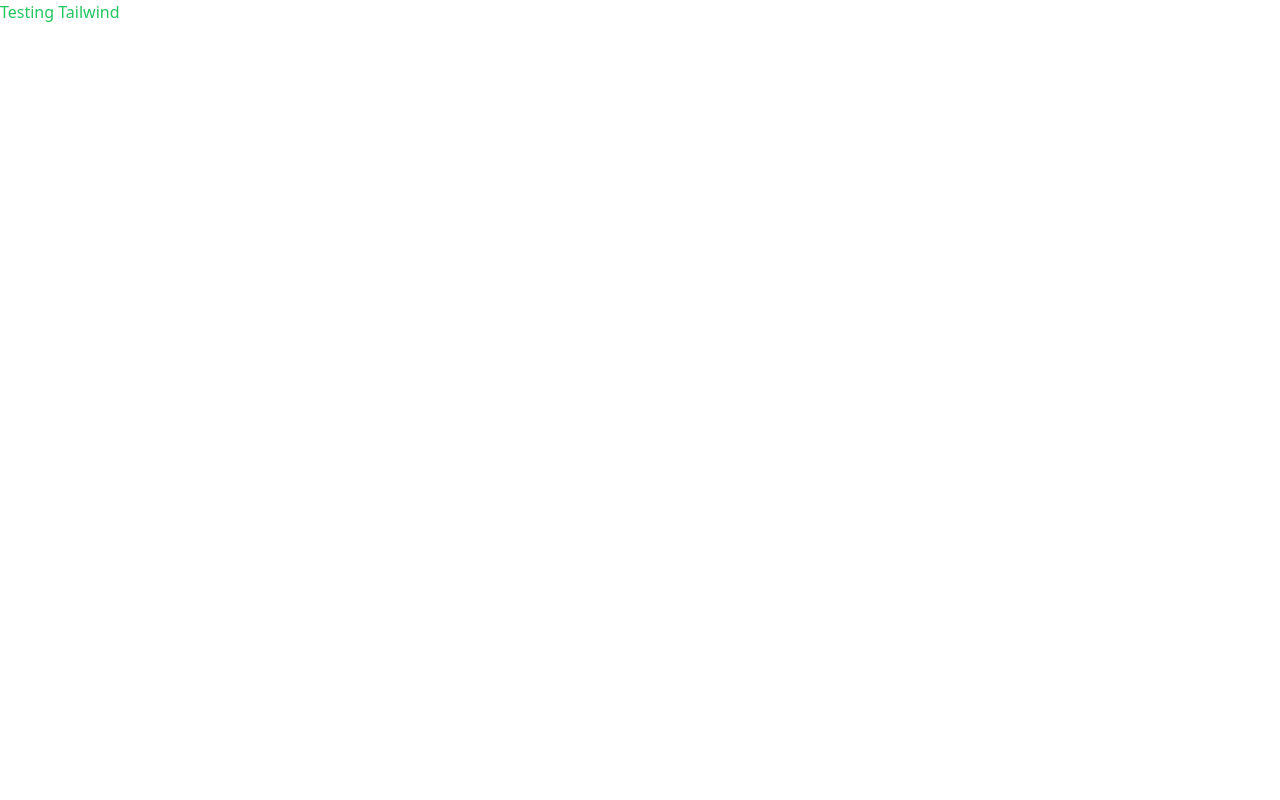
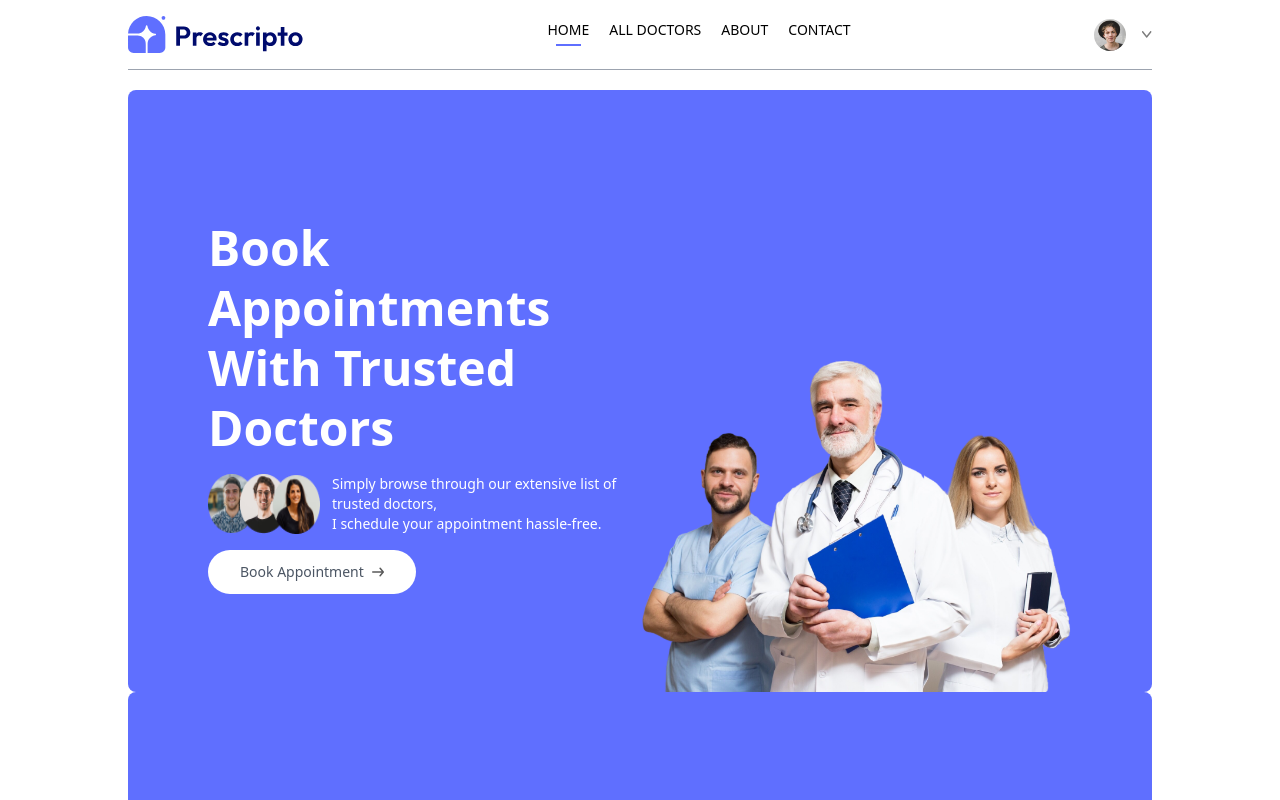
Before and after one commit to mishrabhi/HealthSpot, a React (Vite) app: page / in a window 1280 px wide. Shown: the top 800 px of the page. Built offline with nearby package versions, Linux system fonts and the light colour scheme.

Commit message:
created navbar and header section

```diff
--- a/index.html
+++ b/index.html
@@ -4,7 +4,7 @@
     <meta charset="UTF-8" />
     <link rel="icon" type="image/svg+xml" href="/vite.svg" />
     <meta name="viewport" content="width=device-width, initial-scale=1.0" />
-    <title>HealthSpot</title>
+    <title>Prescripto</title>
   </head>
   <body>
     <div id="root"></div>
--- a/src/App.jsx
+++ b/src/App.jsx
@@ -1,7 +1,36 @@
 import React from "react";
+import { Route, Routes } from "react-router-dom";
+import { BrowserRouter } from "react-router-dom";
+import Home from "./pages/Home";
+import Doctors from "./pages/Doctors";
+import Login from "./pages/Login";
+import About from "./pages/About";
+import Contact from "./pages/Contact";
+import MyProfile from "./pages/MyProfile";
+import MyAppointments from "./pages/MyAppointments";
+import Appointment from "./pages/Appointment";
+import Navbar from "./components/Navbar";
 
 const App = () => {
-  return <div className="text-green-500">Testing Tailwind</div>;
+  return (
+    <BrowserRouter>
+      <div className="mx-4 sm:mx-[10%]">
+        <Navbar />
+        <Home />
+        <Routes>
+          <Route path="/" element={<Home />} />
+          <Route path="/doctors" element={<Doctors />} />
+          <Route path="/doctors/:speciality" element={<Doctors />} />
+          <Route path="/login" element={<Login />} />
+          <Route path="/about" element={<About />} />
+          <Route path="/contact" element={<Contact />} />
+          <Route path="/my-profile" element={<MyProfile />} />
+          <Route path="/my-appointments" element={<MyAppointments />} />
+          <Route path="/appointment/:docId" element={<Appointment />} />
+        </Routes>
+      </div>
+    </BrowserRouter>
+  );
 };
 
 export default App;
--- /dev/null
+++ b/src/components/Header.jsx
@@ -0,0 +1,41 @@
+import React from "react";
+import { assets } from "../assets/assets";
+
+const Header = () => {
+  return (
+    <div className="flex flex-col md:flex-row flex-wrap bg-primary rounded-lg px-6 md:px-10 lg:px-20">
+      {/* Left side */}
+      <div className="md:w-1/2 flex flex-col items-start  justify-center gap-4 py-4 m-auto md:py-[10vw] md:mb-[-30px]">
+        <p className="text-3xl md:text-4xl lg:text-5xl text-white font-semibold leading-tight md:leading-tight lg:leading-tight">
+          Book Appointments <br /> With Trusted Doctors
+        </p>
+        <div className="flex flex-col md:flex-row itmes-center gap-3 text-white text-sm font-light">
+          <img className="w-28 " src={assets.group_profiles} alt="" />
+          <p>
+            Simply browse through our extensive list of trusted doctors,
+            <br className="hidden sm:block" /> I schedule your appointment
+            hassle-free.
+          </p>
+        </div>
+        <a
+          className="flex item-center gap-2 bg-white px-8 py-3 rounded-full text-gray-600 text-sm  m-auto md:m-0 hover:scale-105 transition-all duration-300"
+          href=""
+        >
+          Book Appointment{" "}
+          <img className="w-3" src={assets.arrow_icon} alt="" />
+        </a>
+      </div>
+
+      {/* Right Side */}
+      <div className="md:w-1/2 relative">
+        <img
+          className="w-full md:absolute bottom-0 h-auto rounded-lg"
+          src={assets.header_img}
+          alt=""
+        />
+      </div>
+    </div>
+  );
+};
+
+export default Header;
--- /dev/null
+++ b/src/components/Navbar.jsx
@@ -0,0 +1,72 @@
+import React, { useState } from "react";
+import { assets } from "../assets/assets";
+import { NavLink, useNavigate } from "react-router-dom";
+
+const Navbar = () => {
+  const navigate = useNavigate();
+
+  const [showMenu, setShowMenu] = useState(false);
+  const [token, setToken] = useState(true); //true => user is logged in
+  return (
+    <div className="flex item-center justify-between text-sm py-4 mb-5 border-b border-b-gray-400 ">
+      <img className="w-44 cursor-pointer" src={assets.logo} alt="" />
+      <ul className="hidden md:flex items-start gap-5 font-medium">
+        <NavLink to="/">
+          <li className="py-1">HOME</li>
+          <hr className="border-none outline-none h-0.5 bg-primary w-3/5 m-auto hidden" />
+        </NavLink>
+        <NavLink to="/doctors">
+          <li className="py-1">ALL DOCTORS</li>
+          <hr className="border-none outline-none h-0.5 bg-primary w-3/5 m-auto hidden" />
+        </NavLink>
+        <NavLink to="/about">
+          <li className="py-1">ABOUT</li>
+          <hr className="border-none outline-none h-0.5 bg-primary w-3/5 m-auto hidden" />
+        </NavLink>
+        <NavLink to="/contact">
+          <li className="py-1">CONTACT</li>
+          <hr className="border-none outline-none h-0.5 bg-primary w-3/5 m-auto hidden" />
+        </NavLink>
+      </ul>
+      <div className="flex item-center gap-4">
+        {token ? (
+          <div className="flex items-center gap-4 cursor-pointer group relative">
+            <img className="w-8 rounded-full" src={assets.profile_pic} alt="" />
+            <img className="w-2.5" src={assets.dropdown_icon} alt="" />
+            <div className="absolute top-0 right-0 pt-14 text-base font-medium text-gray-600 z-20 hidden group-hover:block">
+              <div className="min-w-48 bg-stone-100 rounded flex flex-col gap-4 p-4">
+                <p
+                  onClick={() => navigate("my-profile")}
+                  className="hover:text-black cursor-pointer"
+                >
+                  My Profile
+                </p>
+                <p
+                  onClick={() => navigate("my-appointments")}
+                  className="hover:text-black cursor-pointer"
+                >
+                  My Appointments
+                </p>
+                <p
+                  onClick={() => setToken(false)}
+                  className="hover:text-black cursor-pointer"
+                >
+                  Logout
+                </p>
+              </div>
+            </div>
+          </div>
+        ) : (
+          <button
+            onClick={() => navigate("/login")}
+            className="bg-primary text-white px-8 py-3 rounded-full font-light hidden md:block"
+          >
+            Create Account
+          </button>
+        )}
+      </div>
+    </div>
+  );
+};
+
+export default Navbar;
--- a/src/index.css
+++ b/src/index.css
@@ -1,3 +1,8 @@
 @tailwind base;
 @tailwind components;
 @tailwind utilities;
+
+/* active nav links => underline on active links */
+.active hr {
+  @apply block
+}
--- /dev/null
+++ b/src/pages/Appointment.jsx
@@ -0,0 +1,7 @@
+import React from "react";
+
+const Appointment = () => {
+  return <div></div>;
+};
+
+export default Appointment;
--- a/src/pages/Home.jsx
+++ b/src/pages/Home.jsx
@@ -1,7 +1,12 @@
 import React from "react";
+import Header from "../components/Header";
 
 const Home = () => {
-  return <div></div>;
+  return (
+    <div>
+      <Header />
+    </div>
+  );
 };
 
 export default Home;
--- a/tailwind.config.js
+++ b/tailwind.config.js
@@ -2,7 +2,11 @@
 export default {
   content: ["./index.html", "./src/**/*.{js,ts,jsx,tsx}"],
   theme: {
-    extend: {},
+    extend: {
+      colors: {
+        primary: "#5f6FFF",
+      },
+    },
   },
   plugins: [],
 };
```
Also changed, not shown: src/assets/logo-main.svg (added).
